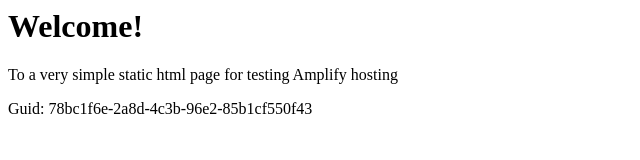
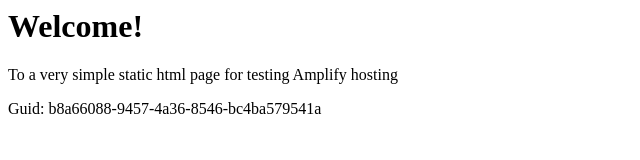
Before and after one commit to aws-aemilia-nrt/Github-PR-Commit-Integration-Test-DoNotTouch-GitHubWebhookPushCanaryTest-v1-prod-ap-northeast-1, a website: page src/index.html in a window 1280 px wide. Shown: the full height of the page, 0-640 px from the left. Drawn offline with Linux system fonts and the light colour scheme.

Commit message:
commit from integ tests

```diff
--- a/src/index.html
+++ b/src/index.html
@@ -12,6 +12,6 @@
 <body>
     <h1>Welcome!</h1>
     <p>To a very simple static html page for testing Amplify hosting</p>
-    <p>Guid: 78bc1f6e-2a8d-4c3b-96e2-85b1cf550f43</p></body>
+    <p>Guid: b8a66088-9457-4a36-8546-bc4ba579541a</p></body>
 
 </html>
```
